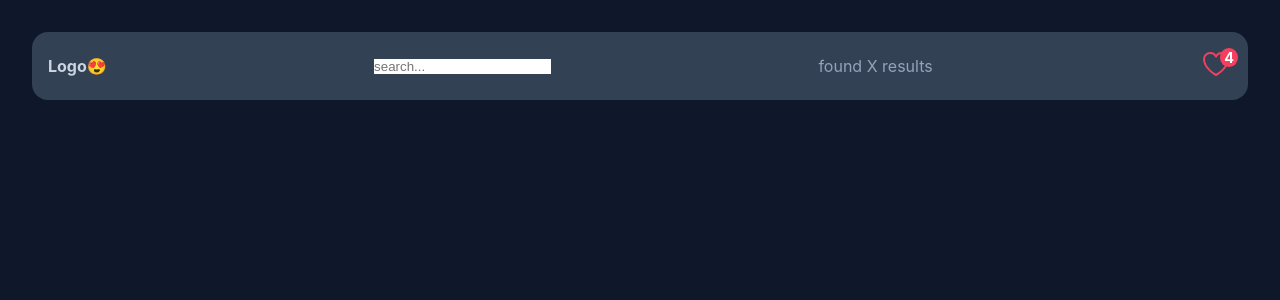
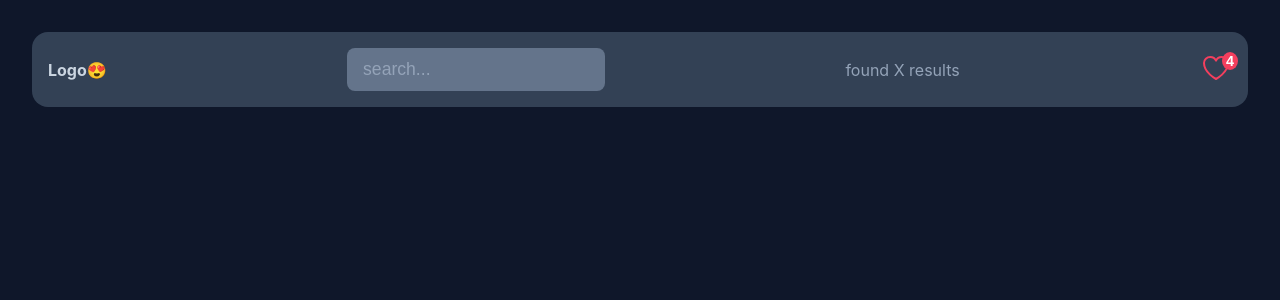
Before and after one commit to mahdi6788/RickAndMorty, a React (Vite) app: page / in a window 1280 px wide. Shown: the top 300 px of the page. Built offline with nearby package versions, Linux system fonts and the light colour scheme.

Commit message:
edit navbar input classname

```diff
--- a/src/components/Navbar.jsx
+++ b/src/components/Navbar.jsx
@@ -2,17 +2,15 @@ import { HeartIcon } from "@heroicons/react/24/outline";
 
 function Navbar() {
   return (
-    <div className="navbar">
+    <nav className="navbar">
       <div className="navbar__logo">Logo😍</div>
-
-      <input type="text" placeholder="search..." />
-      <p className="navbar__result">found X results</p>
-
-      <div className="heart">
+      <input className="text-field" type="text" placeholder="search..." />
+      <div className="navbar__result">found X results</div>
+      <button className="heart">
         <HeartIcon className="icon" />
         <span className="badge">4</span>
-      </div>
-    </div>
+      </button>
+    </nav>
   );
 }
 
```
